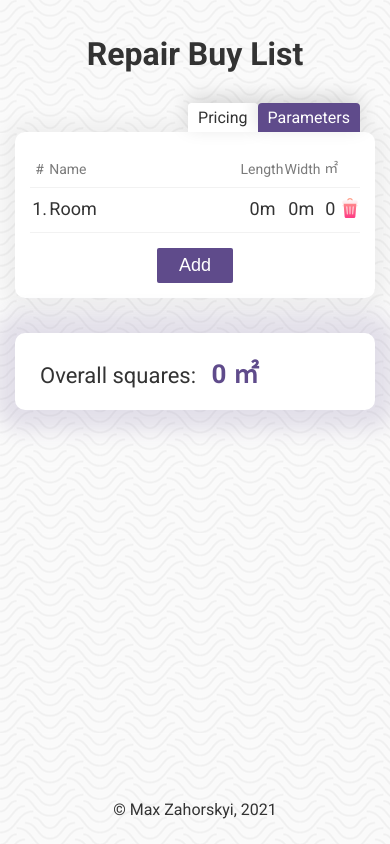
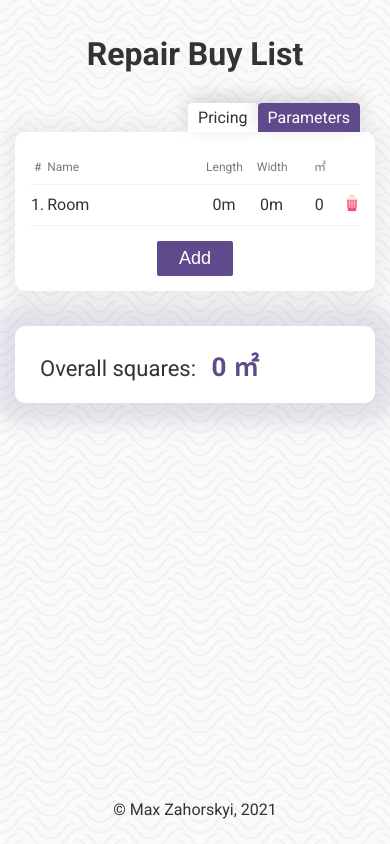
Before and after one commit to MaxAnte/repair-buy-list, a Vue app in the folder client/: page /params in a window 390 px wide. Built offline with nearby package versions, Linux system fonts and the light colour scheme; no server answers.

Commit message:
minor styles improvements

```diff
--- a/client/src/components/Item.vue
+++ b/client/src/components/Item.vue
@@ -81,6 +81,7 @@ export default {
 .params-list-item {
   display: grid;
   grid-template-columns: 0.1fr 1fr 0.2fr 0.2fr 0.1fr 0.1fr;
+  grid-gap: 2px;
   font-size: 18px;
   padding: 10px 0px;
   border-bottom: 1px solid rgba(0, 0, 0, 0.05);
@@ -99,4 +100,18 @@ export default {
 .item-delete {
   cursor: pointer;
 }
+@media (max-width: 500px) {
+  .list-item {
+    font-size: 16px !important;
+    grid-template-columns: 0.1fr 1fr 0.3fr 0.3fr 0.1fr !important;
+  }
+  .params-list-item {
+    font-size: 16px !important;
+    grid-template-columns: 0.1fr 1fr 0.3fr 0.3fr 0.3fr 0.1fr !important;
+  }
+  .item-delete svg {
+    width: 16px;
+    height: 16px;
+  }
+}
 </style>
--- a/client/src/components/ItemsList.vue
+++ b/client/src/components/ItemsList.vue
@@ -58,6 +58,7 @@ export default {
 .params-head {
   display: grid;
   grid-template-columns: 0.1fr 1fr 0.2fr 0.2fr 0.1fr 0.1fr;
+  grid-gap: 2px;
   align-items: end;
   font-size: 14px;
   color: #7b7b7b;
@@ -74,4 +75,15 @@ export default {
   padding: 15px;
   box-shadow: 0px 0px 20px 10px rgba(0, 0, 0, 0.05);
 }
+
+@media (max-width: 500px) {
+  .list-head {
+    font-size: 12px !important;
+    grid-template-columns: 0.1fr 1fr 0.3fr 0.3fr 0.1fr !important;
+  }
+  .params-head {
+    font-size: 12px !important;
+    grid-template-columns: 0.1fr 1fr 0.3fr 0.3fr 0.3fr 0.1fr !important;
+  }
+}
 </style>
```
